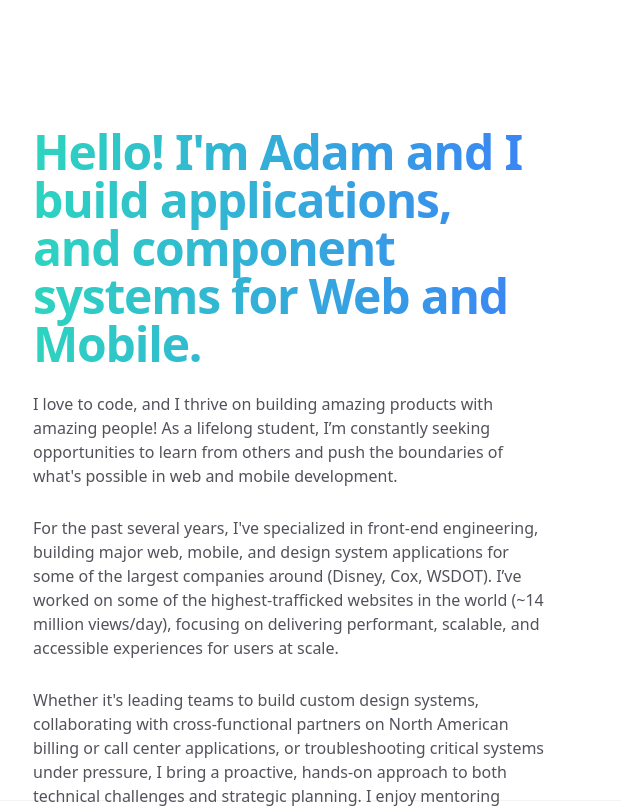
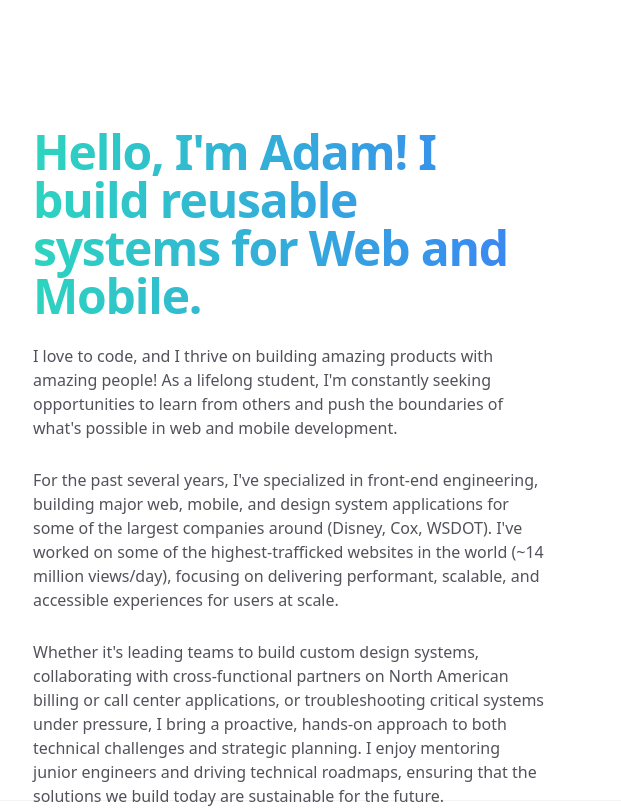
Before and after one commit to heywats/heywats.github.io, a plain HTML site: page index.html in a window 1280 px wide. Shown: the top 808 px of the page, 95-716 px from the left. Drawn offline with nearby package versions, Linux system fonts and the light colour scheme.

Commit message:
simplify heading

```diff
--- a/index.html
+++ b/index.html
@@ -36,16 +36,15 @@
                                     <div class="lg:order-first lg:row-span-2">
                                         <h1
                                             class="text-4xl sm:text-5xl font-bold tracking-tight bg-gradient-to-r from-teal-400 to-blue-500 hover:from-pink-500 hover:to-orange-500 inline-block text-transparent bg-clip-text">
-                                            Hello! I'm Adam and I build applications, and component systems for Web
-                                            and Mobile.</h1>
+                                            Hello, I'm Adam! I build reusable systems for Web and Mobile.</h1>
                                         <div class="mt-6 space-y-7 text-base text-zinc-600 dark:text-zinc-400">
                                             <p>I love to code, and I thrive on building amazing products with amazing
-                                                people! As a lifelong student, I’m constantly seeking opportunities to
+                                                people! As a lifelong student, I'm constantly seeking opportunities to
                                                 learn from others and push the boundaries of what's possible in web and
                                                 mobile development.</p>
                                             <p>For the past several years, I've specialized in front-end engineering,
                                                 building major web, mobile, and design system applications for some of
-                                                the largest companies around (Disney, Cox, WSDOT). I’ve worked on some
+                                                the largest companies around (Disney, Cox, WSDOT). I've worked on some
                                                 of the highest-trafficked websites in the world (~14 million views/day),
                                                 focusing on delivering performant, scalable, and accessible experiences
                                                 for users at scale.</p>
```
